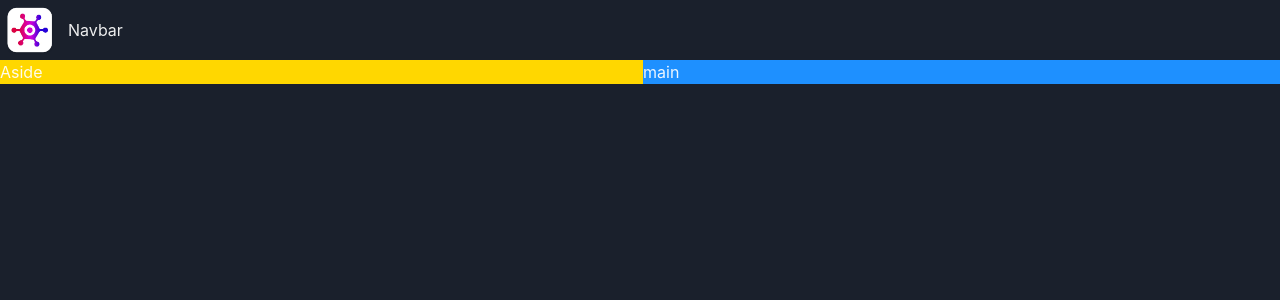
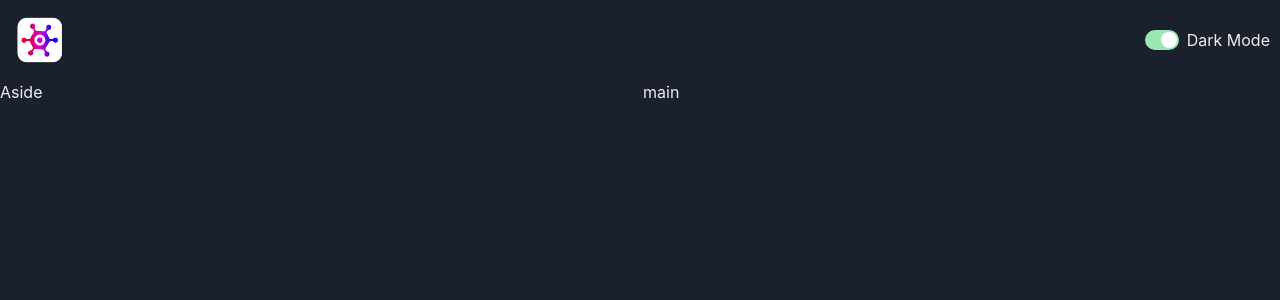
Before and after one commit to frankdev0428/game-hub-video, a React (Vite) app in the folder gaming-hub/: page / in a window 1280 px wide. Shown: the top 300 px of the page. Built offline with nearby package versions, Linux system fonts and the light colour scheme.

Commit message:
Build a color mode switch

```diff
--- a/gaming-hub/src/App.tsx
+++ b/gaming-hub/src/App.tsx
@@ -14,9 +14,9 @@
           <Navbar />
         </GridItem>
         <Show above='lg'>
-        <GridItem area='aside' bg='gold'>Aside</GridItem>
+        <GridItem area='aside' >Aside</GridItem>
         </Show>
-        <GridItem area='main' bg='dodgerblue'>main</GridItem>
+        <GridItem area='main' >main</GridItem>
       </Grid>
     </>
   )
--- /dev/null
+++ b/gaming-hub/src/component/ColorModeSwitch.tsx
@@ -0,0 +1,16 @@
+import {HStack, Switch, Text, useColorMode } from '@chakra-ui/react'
+
+
+const ColorModeSwitch = () => {
+    const {toggleColorMode,colorMode} = useColorMode();
+  return (
+    <div>
+        <HStack>
+            <Switch colorScheme='green' isChecked={colorMode === 'dark'} onChange={toggleColorMode}/>
+            <Text>Dark Mode</Text>
+        </HStack>
+    </div>
+  )
+}
+
+export default ColorModeSwitch
--- a/gaming-hub/src/component/Navbar.tsx
+++ b/gaming-hub/src/component/Navbar.tsx
@@ -1,11 +1,12 @@
-import { HStack,Image, Text } from '@chakra-ui/react'
+import { HStack,Image} from '@chakra-ui/react'
 import logo from '../Resources/Logo/logo.webp';
+import ColorModeSwitch from './ColorModeSwitch';
 
 const Navbar = () => {
     return (
-        <HStack>
+        <HStack justifyContent='space-between' padding='10px'>
             <Image src={logo} boxSize='60px'/>
-            <Text>Navbar</Text>
+            <ColorModeSwitch />
         </HStack>
     )
 }
```
